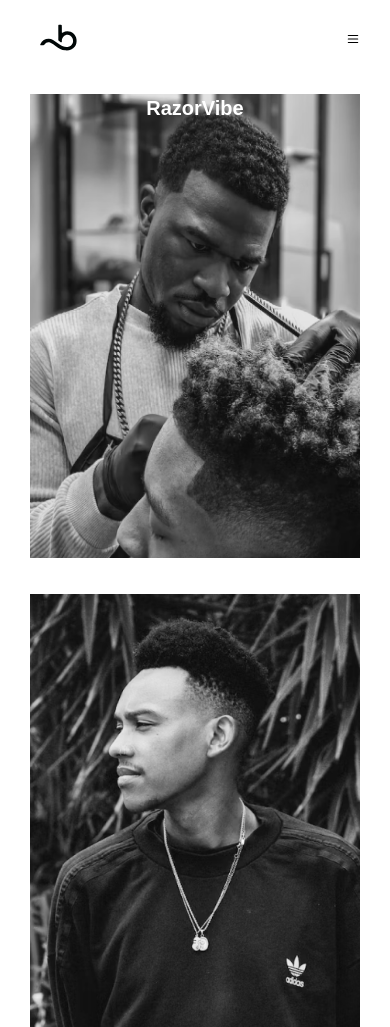
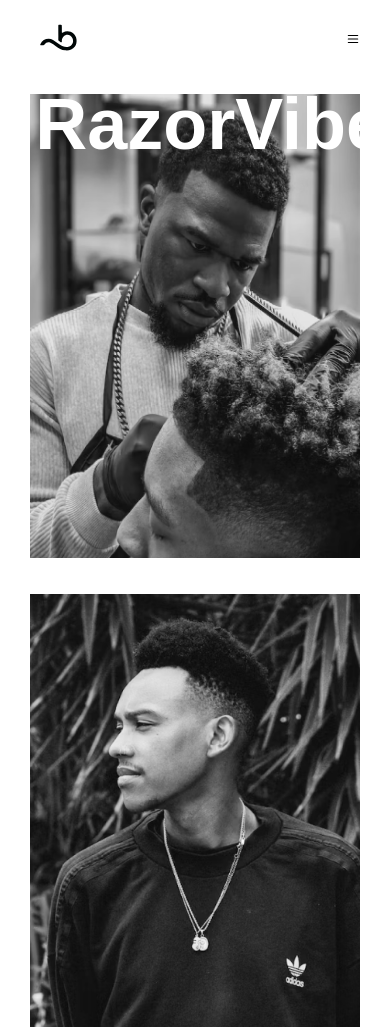
Before and after one commit to CarloGigante/SEActivity3, a plain HTML site: page activity3/index.html in a window 390 px wide. Shown: the top 1027 px of the page. Drawn offline with nearby package versions, Linux system fonts and the light colour scheme; a web font is replaced by a local one.

Commit message:
Update style.css

```diff
--- a/activity3/css/style.css
+++ b/activity3/css/style.css
@@ -43,7 +43,7 @@
 /* add code here */
 .font-heading{
   font-family: 'SF Pro Display Regular',sans-serif;
-  font-weight: 600;
+  font-weight: 650;
 }
 @media (max-width: 768px) {
   #menu {
@@ -55,13 +55,15 @@
   #menu.active {
       display: block;
   }
+  .text-5xl-mobile {
+    font-size: 4.5rem;
+    font-weight: 600;
+    margin-top: 5%;
+  }
 }
 @media (min-width: 769px) {
   #menu ul {
     padding-left: 30rem;
     padding-top: 5px;
   }
-  .hero-img-right {
-    width: 50%;
 }
-}
```
